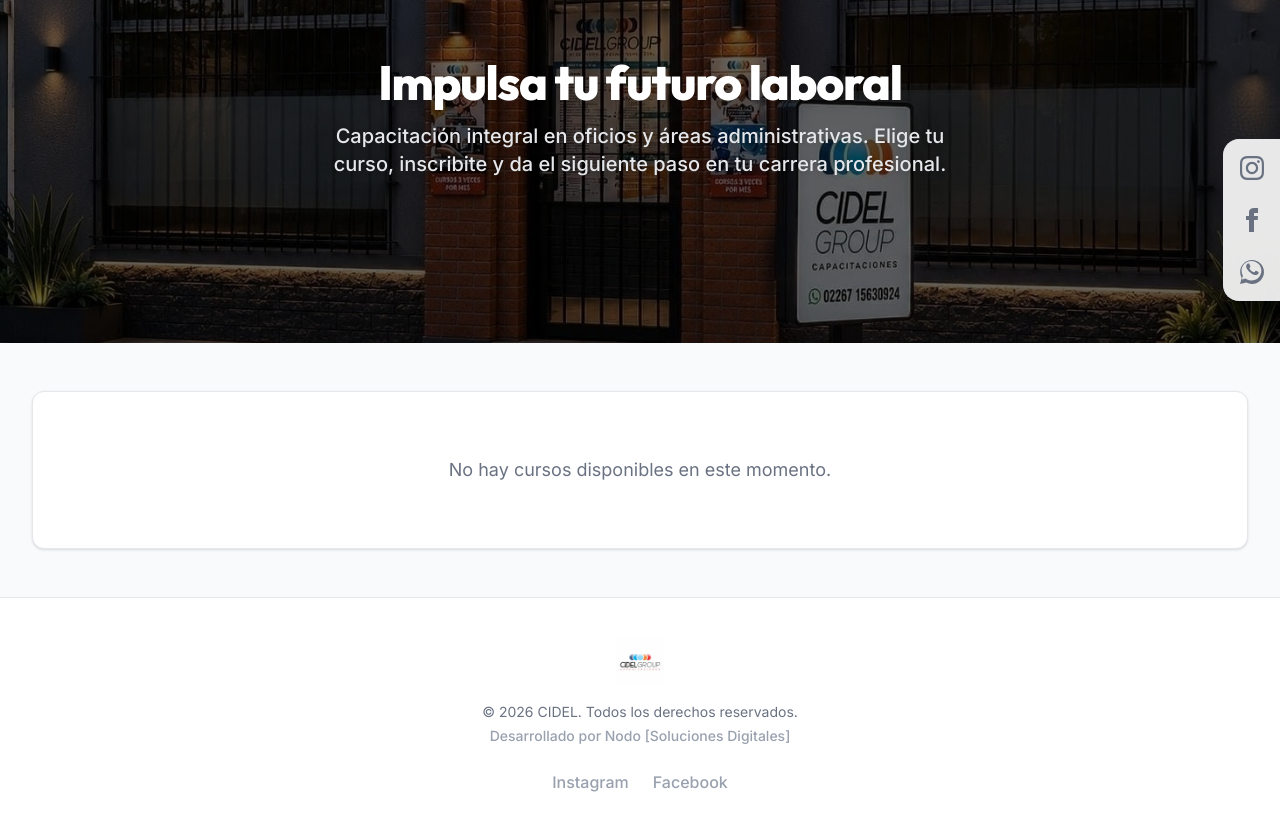
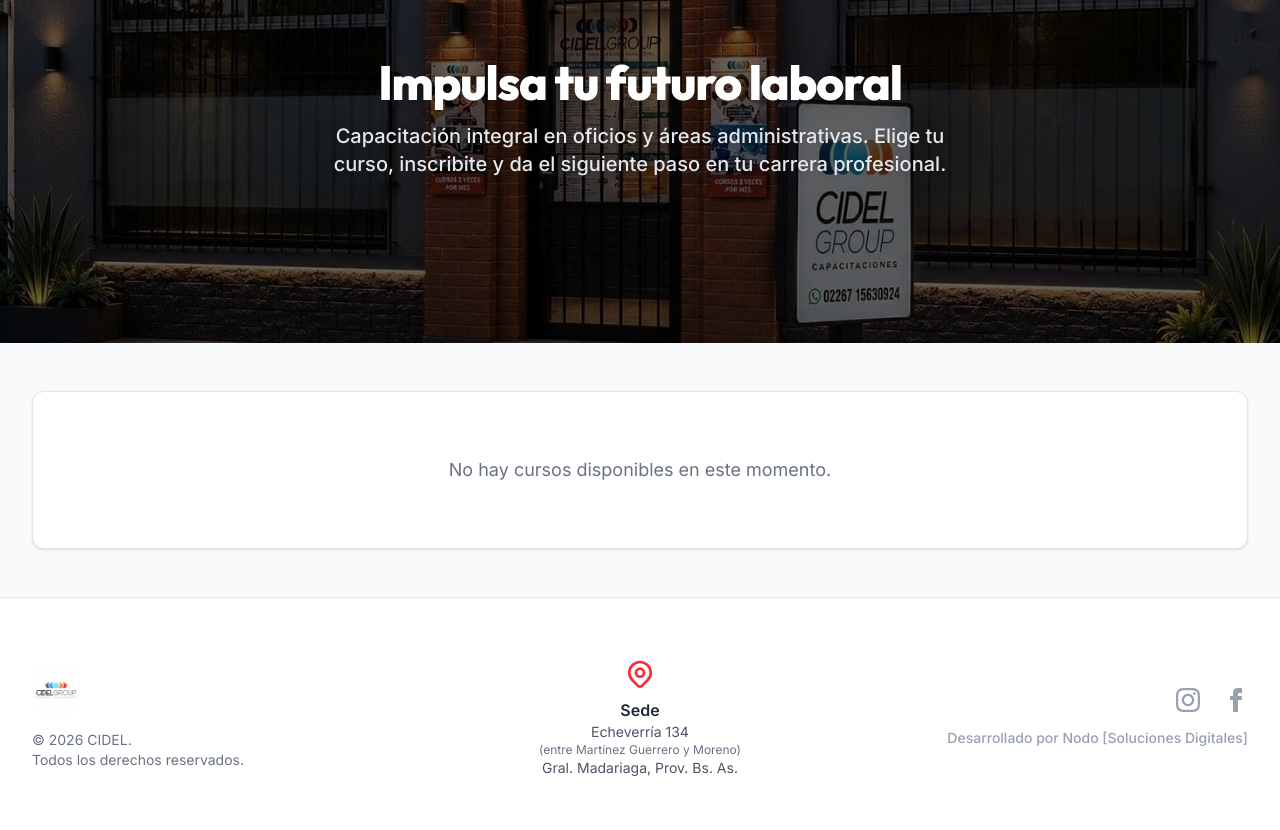
Before and after one commit to nodomadariaga-alt/cidel, a Next.js app: page / in a window 1280 px wide. Shown: the part 180-1010 px from the top of the page. Built offline with nearby package versions, Linux system fonts and the light colour scheme.

Commit message:
feat: implement scroll-triggered visibility for floating socials and redesign footer with contact location details

```diff
--- a/src/app/page.tsx
+++ b/src/app/page.tsx
@@ -124,22 +124,60 @@
 
             <FloatingSocials whatsappNumber={whatsappNumber} />
 
-            <footer className="bg-white border-t border-gray-200 py-10 px-4 text-center">
-                {/* Se eliminaron las clases grayscale y opacity-60 para que el logo se vea a color */}
+            <footer className="bg-white border-t border-gray-200 py-12 px-4 sm:px-6 lg:px-8">
+                <div className="max-w-7xl mx-auto grid grid-cols-1 md:grid-cols-3 gap-8 items-center text-center md:text-left">
+
+                    {/* Columna 1: Logo y Copyright */}
+                    <div className="flex flex-col items-center md:items-start">
                         <img
                             src="/logo.jpg"
                             alt="CIDEL Logo"
-                    className="h-12 w-auto rounded-md object-contain mx-auto mb-4"
+                            className="h-12 w-auto rounded-md object-contain mb-4"
                         />
-                <p className="text-sm text-gray-500 mb-1">&copy; {new Date().getFullYear()} CIDEL. Todos los derechos reservados.</p>
-                <p className="text-sm font-medium text-gray-400 mb-6">Desarrollado por Nodo [Soluciones Digitales]</p>
-                <div className="flex justify-center space-x-6">
-                    <a href="https://www.instagram.com/cidelgroup/" target="_blank" rel="noopener noreferrer" className="text-gray-400 hover:text-pink-600 font-medium transition-colors">
-                        Instagram
+                        <p className="text-sm text-gray-500">&copy; {new Date().getFullYear()} CIDEL.</p>
+                        <p className="text-sm text-gray-500">Todos los derechos reservados.</p>
+                    </div>
+
+                    {/* Columna 2: Ubicación / Dirección con link exacto a GMaps */}
+                    <div className="flex flex-col items-center md:items-center">
+                        <a
+                            href="https://maps.google.com/?q=Echeverría+134,+General+Juan+Madariaga,+Buenos+Aires"
+                            target="_blank"
+                            rel="noopener noreferrer"
+                            title="Ver en Google Maps"
+                            className="group flex flex-col items-center gap-2 p-3 rounded-xl hover:bg-gray-50 transition-colors"
+                        >
+                            <svg className="w-8 h-8 text-red-500 group-hover:text-red-600 transition-colors" fill="none" stroke="currentColor" viewBox="0 0 24 24">
+                                <path strokeLinecap="round" strokeLinejoin="round" strokeWidth="2" d="M17.657 16.657L13.414 20.9a1.998 1.998 0 01-2.827 0l-4.244-4.243a8 8 0 1111.314 0z" />
+                                <path strokeLinecap="round" strokeLinejoin="round" strokeWidth="2" d="M15 11a3 3 0 11-6 0 3 3 0 016 0z" />
+                            </svg>
+                            <div className="text-center">
+                                <p className="font-semibold text-gray-800">Sede</p>
+                                <p className="text-sm text-gray-600">Echeverría 134</p>
+                                <p className="text-xs text-gray-500">(entre Martínez Guerrero y Moreno)</p>
+                                <p className="text-sm text-gray-600">Gral. Madariaga, Prov. Bs. As.</p>
+                            </div>
                         </a>
-                    <a href="https://www.facebook.com/p/CIDEL-GROUP-100057242360817/" target="_blank" rel="noopener noreferrer" className="text-gray-400 hover:text-blue-600 font-medium transition-colors">
-                        Facebook
+                    </div>
+
+                    {/* Columna 3: Redes Sociales y Desarrollo */}
+                    <div className="flex flex-col items-center md:items-end h-full justify-center gap-4">
+                        <div className="flex space-x-6">
+                            <a href="https://www.instagram.com/cidelgroup/" target="_blank" rel="noopener noreferrer" className="text-gray-400 hover:text-pink-600 transition-colors">
+                                <span className="sr-only">Instagram</span>
+                                <svg className="w-6 h-6 fill-current" viewBox="0 0 24 24">
+                                    <path d="M12 2.163c3.204 0 3.584.012 4.85.07 3.252.148 4.771 1.691 4.919 4.919.058 1.265.069 1.645.069 4.849 0 3.205-.012 3.584-.069 4.849-.149 3.225-1.664 4.771-4.919 4.919-1.266.058-1.644.07-4.85.07-3.204 0-3.584-.012-4.849-.07-3.26-.149-4.771-1.699-4.919-4.92-.058-1.265-.07-1.644-.07-4.849 0-3.204.013-3.583.07-4.849.149-3.227 1.664-4.771 4.919-4.919 1.266-.057 1.645-.069 4.849-.07zm0-2.163c-3.259 0-3.667.014-4.947.072-4.358.2-6.78 2.618-6.98 6.98-.059 1.281-.073 1.689-.073 4.948 0 3.259.014 3.668.072 4.948.2 4.358 2.618 6.78 6.98 6.98 1.281.058 1.689.072 4.948.072 3.259 0 3.668-.014 4.948-.072 4.354-.2 6.782-2.618 6.979-6.98.059-1.28.073-1.689.073-4.948 0-3.259-.014-3.667-.072-4.947-.196-4.354-2.617-6.78-6.979-6.98-1.281-.059-1.69-.073-4.949-.073zm0 5.838c-3.403 0-6.162 2.759-6.162 6.162s2.759 6.163 6.162 6.163 6.162-2.759 6.162-6.163c0-3.403-2.759-6.162-6.162-6.162zm0 10.162c-2.209 0-4-1.79-4-4 0-2.209 1.791-4 4-4s4 1.791 4 4c0 2.21-1.791 4-4 4zm6.406-11.845c-.796 0-1.441.645-1.441 1.44s.645 1.44 1.441 1.44c.795 0 1.439-.645 1.439-1.44s-.644-1.44-1.439-1.44z" />
+                                </svg>
                             </a>
+                            <a href="https://www.facebook.com/p/CIDEL-GROUP-100057242360817/" target="_blank" rel="noopener noreferrer" className="text-gray-400 hover:text-blue-600 transition-colors">
+                                <span className="sr-only">Facebook</span>
+                                <svg className="w-6 h-6 fill-current" viewBox="0 0 24 24">
+                                    <path d="M9 8h-3v4h3v12h5v-12h3.642l.358-4h-4v-1.667c0-.955.192-1.333 1.115-1.333h2.885v-5h-3.808c-3.596 0-5.192 1.583-5.192 4.615v3.385z" />
+                                </svg>
+                            </a>
+                        </div>
+                        <p className="text-sm font-medium text-gray-400">Desarrollado por Nodo [Soluciones Digitales]</p>
+                    </div>
                 </div>
             </footer>
         </div>
--- a/src/components/FloatingSocials.tsx
+++ b/src/components/FloatingSocials.tsx
@@ -1,17 +1,40 @@
 // ARCHIVO COMPLETO: src/components/FloatingSocials.tsx
+"use client";
+
+import { useState, useEffect } from 'react';
 
 interface Props {
     whatsappNumber: string;
 }
 
 export default function FloatingSocials({ whatsappNumber }: Props) {
+    const [isVisible, setIsVisible] = useState(false);
+
+    useEffect(() => {
+        const handleScroll = () => {
+            // El hero mide aprox 400px. Mostramos la barra después de bajar 300px.
+            if (window.scrollY > 300) {
+                setIsVisible(true);
+            } else {
+                setIsVisible(false);
+            }
+        };
+
+        window.addEventListener('scroll', handleScroll);
+        // Comprobar la posición inicial al cargar la página
+        handleScroll();
+
+        return () => window.removeEventListener('scroll', handleScroll);
+    }, []);
+
     const mensajeGeneral = encodeURIComponent("Me gustaría recibir más información sobre los cursos");
     const urlWhatsapp = `https://wa.me/${whatsappNumber}?text=${mensajeGeneral}`;
 
     return (
-        <div className="fixed right-0 top-1/2 -translate-y-1/2 z-50 flex flex-col gap-3 p-2 bg-white/90 backdrop-blur-md border border-r-0 border-gray-200 rounded-l-2xl shadow-lg">
-
-            {/* Instagram */}
+        <div
+            className={`fixed right-0 top-1/2 -translate-y-1/2 z-50 flex flex-col gap-3 p-2 bg-white/90 backdrop-blur-md border border-r-0 border-gray-200 rounded-l-2xl shadow-lg transition-all duration-300 ${isVisible ? 'opacity-100 translate-x-0' : 'opacity-0 translate-x-12 pointer-events-none'
+                }`}
+        >
             <a
                 href="https://www.instagram.com/cidelgroup/"
                 target="_blank"
@@ -23,8 +46,6 @@
                     <path d="M12 2.163c3.204 0 3.584.012 4.85.07 3.252.148 4.771 1.691 4.919 4.919.058 1.265.069 1.645.069 4.849 0 3.205-.012 3.584-.069 4.849-.149 3.225-1.664 4.771-4.919 4.919-1.266.058-1.644.07-4.85.07-3.204 0-3.584-.012-4.849-.07-3.26-.149-4.771-1.699-4.919-4.92-.058-1.265-.07-1.644-.07-4.849 0-3.204.013-3.583.07-4.849.149-3.227 1.664-4.771 4.919-4.919 1.266-.057 1.645-.069 4.849-.07zm0-2.163c-3.259 0-3.667.014-4.947.072-4.358.2-6.78 2.618-6.98 6.98-.059 1.281-.073 1.689-.073 4.948 0 3.259.014 3.668.072 4.948.2 4.358 2.618 6.78 6.98 6.98 1.281.058 1.689.072 4.948.072 3.259 0 3.668-.014 4.948-.072 4.354-.2 6.782-2.618 6.979-6.98.059-1.28.073-1.689.073-4.948 0-3.259-.014-3.667-.072-4.947-.196-4.354-2.617-6.78-6.979-6.98-1.281-.059-1.69-.073-4.949-.073zm0 5.838c-3.403 0-6.162 2.759-6.162 6.162s2.759 6.163 6.162 6.163 6.162-2.759 6.162-6.163c0-3.403-2.759-6.162-6.162-6.162zm0 10.162c-2.209 0-4-1.79-4-4 0-2.209 1.791-4 4-4s4 1.791 4 4c0 2.21-1.791 4-4 4zm6.406-11.845c-.796 0-1.441.645-1.441 1.44s.645 1.44 1.441 1.44c.795 0 1.439-.645 1.439-1.44s-.644-1.44-1.439-1.44z" />
                 </svg>
             </a>
-
-            {/* Facebook */}
             <a
                 href="https://www.facebook.com/p/CIDEL-GROUP-100057242360817/"
                 target="_blank"
@@ -36,8 +57,6 @@
                     <path d="M9 8h-3v4h3v12h5v-12h3.642l.358-4h-4v-1.667c0-.955.192-1.333 1.115-1.333h2.885v-5h-3.808c-3.596 0-5.192 1.583-5.192 4.615v3.385z" />
                 </svg>
             </a>
-
-            {/* WhatsApp Genérico */}
             <a
                 href={urlWhatsapp}
                 target="_blank"
```
Lines whose indentation alone changed are shown as unchanged.
